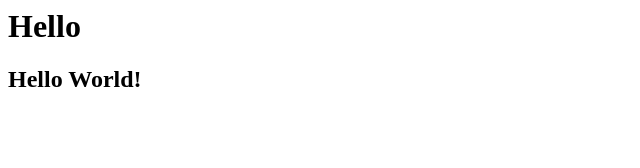
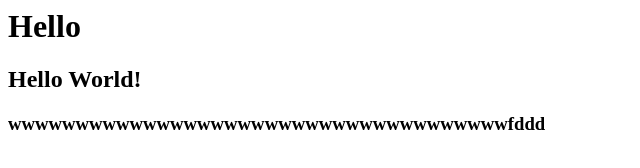
Before and after one commit to Adyl888/app-for-jenkins, a plain HTML site: page index.html in a window 1280 px wide. Shown: the whole page, without its empty margins (0-640 px from the left). Drawn offline with Linux system fonts and the light colour scheme.

Commit message:
comit vtoroi

```diff
--- a/index.html
+++ b/index.html
@@ -8,5 +8,7 @@
   <h1>Hello</h1>
 <h2>Hello World!</h2>
 
+<h3>wwwwwwwwwwwwwwwwwwwwwwwwwwwwwwwwwwwwwfddd</h3>
+
 </body>
 </html>
```
